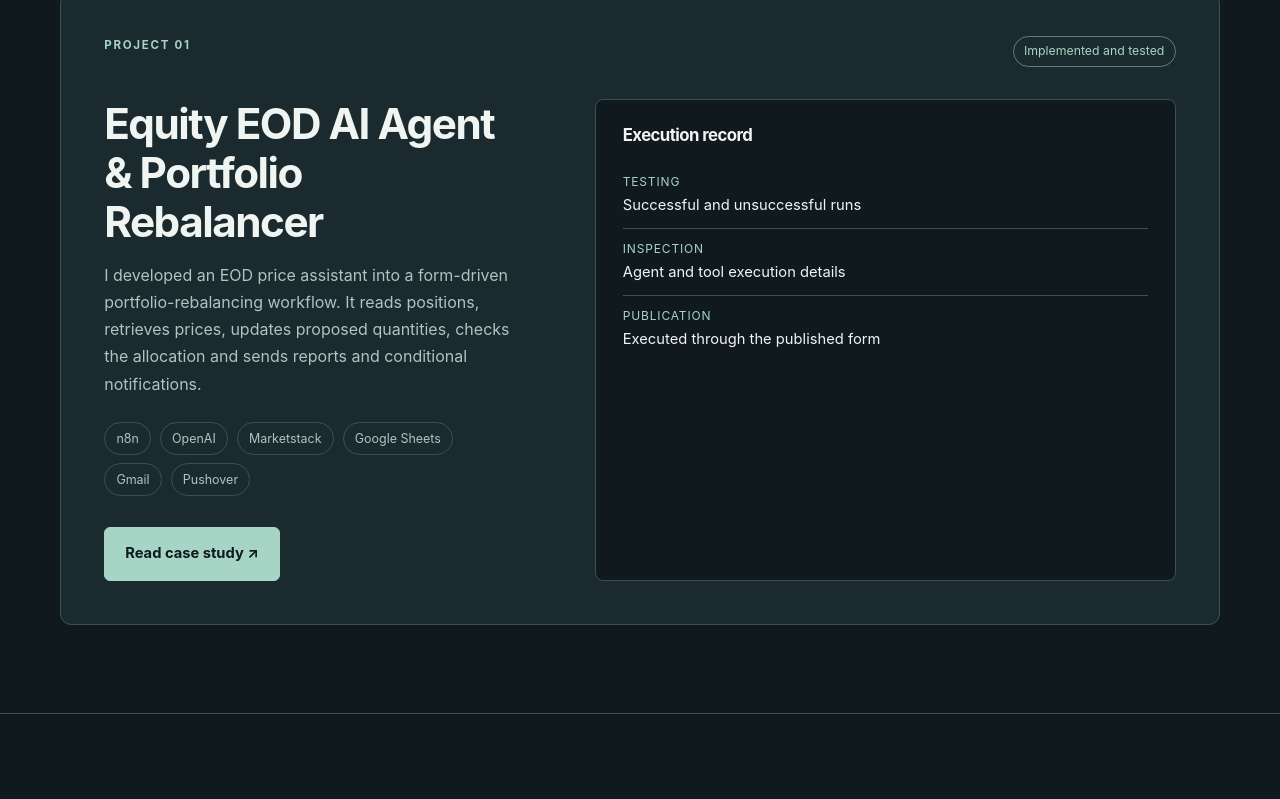
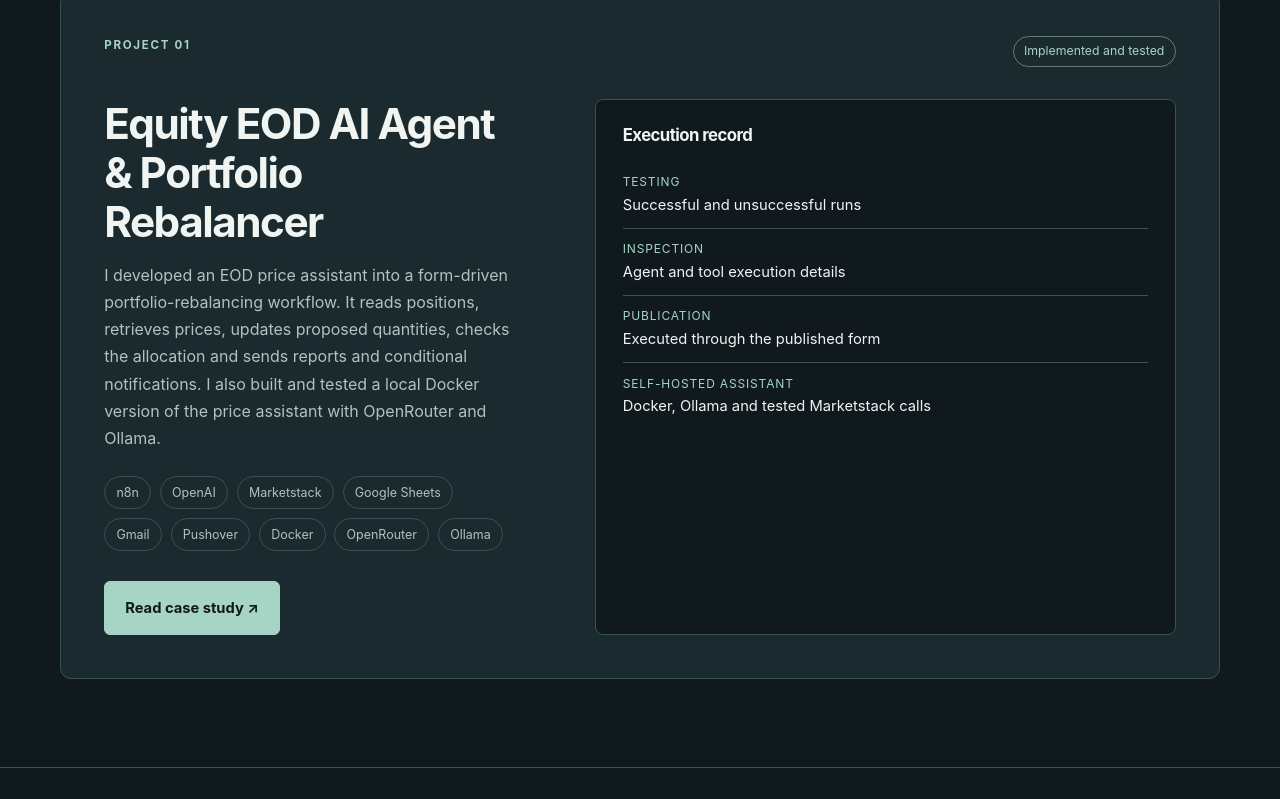
Before and after one commit to wagner-stoffel/portfolio, a plain HTML site: page projects.html in a window 1280 px wide. Shown: the part 5398-6197 px from the top of the page. Drawn offline with Linux system fonts and the light colour scheme.

Commit message:
Add self-hosted price assistant implementation to portfolio

```diff
--- a/projects.html
+++ b/projects.html
@@ -53,10 +53,10 @@
 <a class="button primary" href="projects/02-gmail-draft-assistant/README.md">Read case study ↗</a></div>
 <div class="facts"><h3>Implemented flow</h3><dl><div><dt>Input</dt><dd>Conversational request</dd></div><div><dt>Retrieval</dt><dd>Recent email content</dd></div><div><dt>Output</dt><dd>Summary and Gmail draft</dd></div></dl></div></div></article>
 <article class="project"><div class="project-meta"><p class="eyebrow">Project 01</p><span class="pill">Implemented and tested</span></div>
-<div class="split"><div><h2>Equity EOD AI Agent &amp; Portfolio Rebalancer</h2><p>I developed an EOD price assistant into a form-driven portfolio-rebalancing workflow. It reads positions, retrieves prices, updates proposed quantities, checks the allocation and sends reports and conditional notifications.</p>
-<div class="tags"><span>n8n</span><span>OpenAI</span><span>Marketstack</span><span>Google Sheets</span><span>Gmail</span><span>Pushover</span></div>
+<div class="split"><div><h2>Equity EOD AI Agent &amp; Portfolio Rebalancer</h2><p>I developed an EOD price assistant into a form-driven portfolio-rebalancing workflow. It reads positions, retrieves prices, updates proposed quantities, checks the allocation and sends reports and conditional notifications. I also built and tested a local Docker version of the price assistant with OpenRouter and Ollama.</p>
+<div class="tags"><span>n8n</span><span>OpenAI</span><span>Marketstack</span><span>Google Sheets</span><span>Gmail</span><span>Pushover</span><span>Docker</span><span>OpenRouter</span><span>Ollama</span></div>
 <a class="button primary" href="projects/01-equity-eod-ai-agent/README.md">Read case study ↗</a></div>
-<div class="facts"><h3>Execution record</h3><dl><div><dt>Testing</dt><dd>Successful and unsuccessful runs</dd></div><div><dt>Inspection</dt><dd>Agent and tool execution details</dd></div><div><dt>Publication</dt><dd>Executed through the published form</dd></div></dl></div></div></article>
+<div class="facts"><h3>Execution record</h3><dl><div><dt>Testing</dt><dd>Successful and unsuccessful runs</dd></div><div><dt>Inspection</dt><dd>Agent and tool execution details</dd></div><div><dt>Publication</dt><dd>Executed through the published form</dd></div><div><dt>Self-hosted assistant</dt><dd>Docker, Ollama and tested Marketstack calls</dd></div></dl></div></div></article>
 </div></section>
 <section class="section bordered"><div class="container callout"><div><p class="eyebrow">Field lab</p><h2>Exploring what I can build with n8n.</h2><p>I use my lab to try integrations, inspect data flows, and document what I discover. My messaging projects include Pushover notifications, Telegram conversations, and a Slack bot.</p><p>I also built and tested a voice-support workflow in ElevenLabs, with separate product and stock specialists.</p></div><a class="button outline" href="https://github.com/wagner-stoffel/n8n-lab" target="_blank" rel="noopener noreferrer">Explore n8n lab ↗</a></div></section>
 <section class="section"><div class="container callout"><div><p class="eyebrow">Code & documentation</p><h2>Review the work and delivery approach.</h2><p>Projects document the implementation, configuration, executed tests and observed outcomes.</p></div>
```
Also changed, not shown: about.html (+1 -1 lines), 2 other files.
